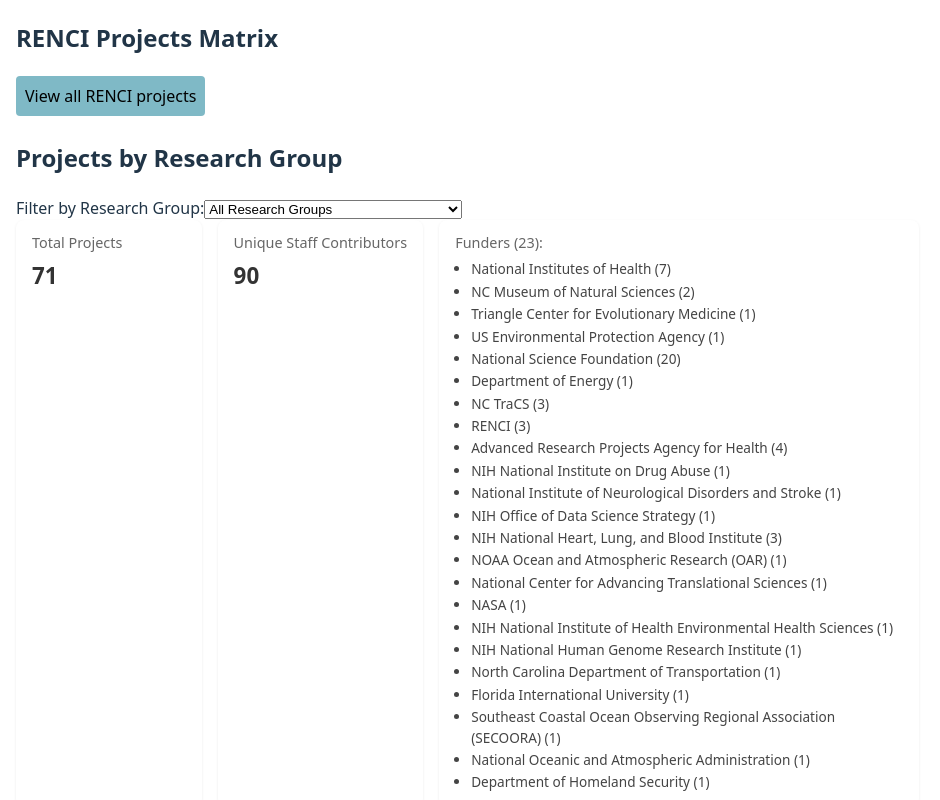
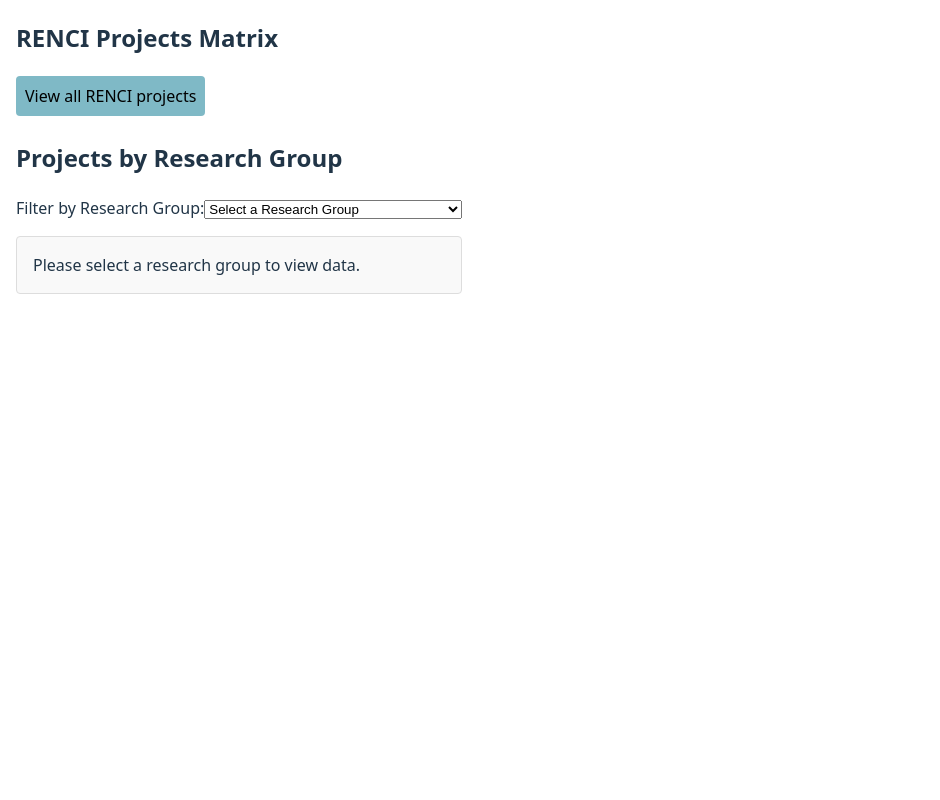
Before and after one commit to suejinkim20/renci-projects-poc-app, a React (Vite) app in the folder app/: page /dashboard in a window 1280 px wide. Shown: the top 800 px of the page, without its empty margins (0-940 px from the left). Built offline with nearby package versions, Linux system fonts and the light colour scheme.

Commit message:
make default research group view blank

```diff
--- a/app/src/components/views/DashboardView.jsx
+++ b/app/src/components/views/DashboardView.jsx
@@ -9,10 +9,10 @@
 export default function DashboardView() {
   const [selectedResearchGroup, setSelectedResearchGroup] = useState("");
 
-  // rows for the currently selected research group
+  // Only build rows if a group is selected
   const rows = selectedResearchGroup
     ? getRowsForResearchGroup(Number(selectedResearchGroup))
-    : getRowsForResearchGroup(null); // null returns all projects
+    : [];
 
   return (
     <div className="space-y-4">
@@ -30,16 +30,26 @@
           onChange={(e) => setSelectedResearchGroup(e.target.value)}
           className="border rounded px-2 py-1"
         >
-          <option value="">All Research Groups</option>
+          <option value="">Select a Research Group</option>
           {researchGroups.map((rg) => (
-            <option key={rg.id} value={rg.id} style={{fontSize: "1rem"}} >
-                {rg.title}
+            <option key={rg.id} value={rg.id} style={{ fontSize: "1rem" }}>
+              {rg.title}
             </option>
           ))}
         </select>
       </div>
-      <SummaryPanel rows={rows} />
-      <ProjectTable rows={rows} />
+
+      {/* ───────────────────────────────────────────── */}
+      {selectedResearchGroup ? (
+        <>
+          <SummaryPanel rows={rows} />
+          <ProjectTable rows={rows} />
+        </>
+      ) : (
+        <div style={{marginTop: "1rem", padding: "1rem", backgroundColor: "#f9f9f9", borderRadius: "0.25rem", border: "1px solid #ddd"}}>
+          Please select a research group to view data.
+        </div>
+      )}
     </div>
   );
 }
```
